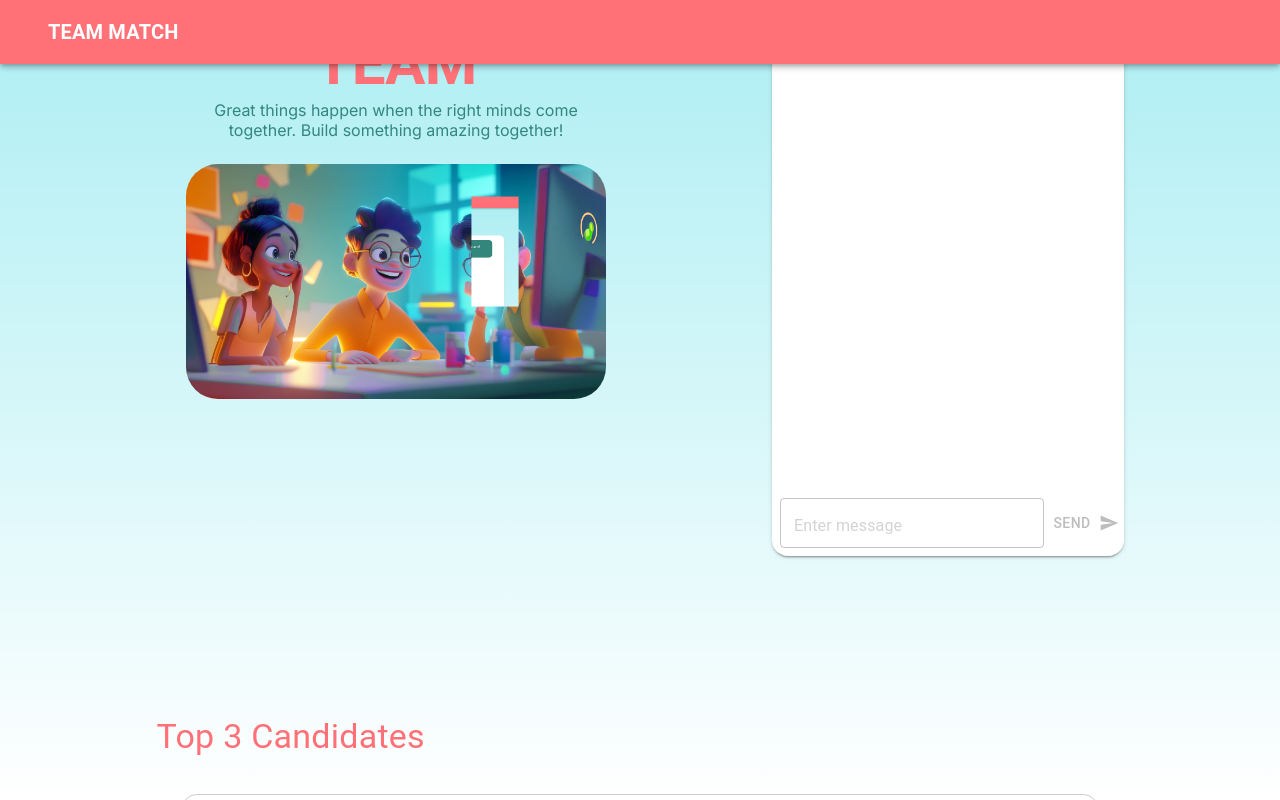
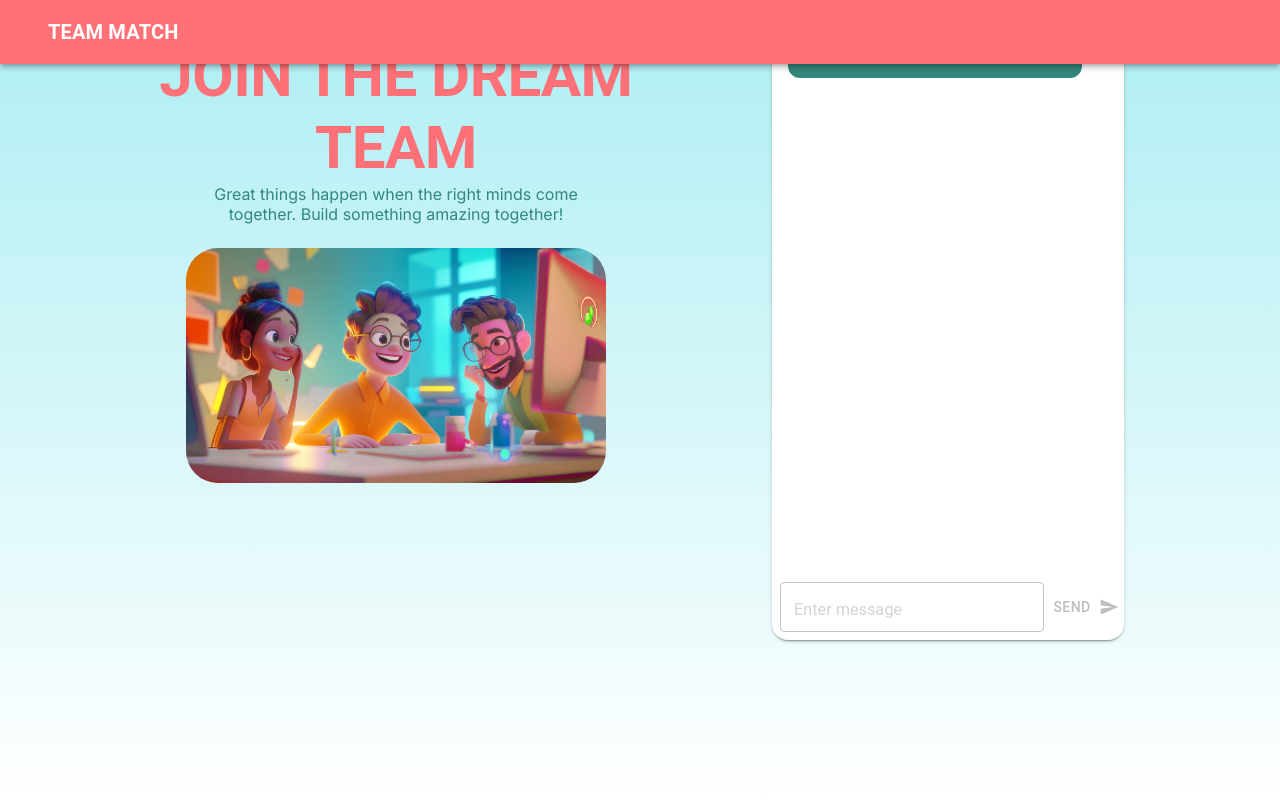
Before and after one commit to itancio/team-match, a Next.js app: page / in a window 1280 px wide. Built offline with nearby package versions, Linux system fonts and the light colour scheme.

Commit message:
updatte image

```diff
--- a/app/page.js
+++ b/app/page.js
@@ -26,24 +26,18 @@ const lightGray = '#f7f7f8'
 const gray = '#ebeced'
 const green = '#33877c'
 
-const recommendationCandidates = [
+const sample = [
   {
-    "name": "Bob Smith",
-    "location": "San Francisco, CA",
-    "tech_stacks": ["JavaScript: 6 years", "React: 4 years", "Node.js: 5 years"],
-    "comment": "Bob has extensive experience in JavaScript and React, making him a strong candidate for building responsive and dynamic user interfaces."
+    "name": "John Doe",
+    "location": "City, State",
+    "tech_stacks": ["techName1: x years", "techName2: x years"],
+    "comment": "John has extensive experience in tech1 and tech2, making him a strong candidate for building responsive and dynamic user interfaces."
   },
   {
-    "name": "Noah Adams",
-    "location": "Dallas, TX",
-    "tech_stacks": ["JavaScript: 4 years", "React: 3 years", "Redux: 2 years"],
-    "comment": "Noah has solid experience in React and JavaScript, which aligns well with your goal of creating responsive and scalable front-end solutions."
-  },
-  {
-    "name": "Aiden Brown",
-    "location": "Seattle, WA",
-    "tech_stacks": ["JavaScript: 1 year", "React: 1 year"],
-    "comment": "Although Aiden has less experience, he is eager to grow in React development and could be a potential fit for simpler tasks."
+    "name": "Jane Roe",
+    "location": "City2, OtherState",
+    "tech_stacks": ["techName1: x years", "techName2: x years"],
+    "comment": "Jane has solid experience in tech1 and tech2"
   }
 ]
 
@@ -52,7 +46,7 @@ export default function Home() {
   // const {isSignedIn, user} =useUser()
   const username = ""
   const [message, setMessage] = useState('');
-  const [recommendations, setRecommendations] = useState(recommendationCandidates);
+  const [recommendations, setRecommendations] = useState(null);
   const [messages, setMessages] = useState([
     {
       role: 'assistant',
@@ -65,7 +59,6 @@ export default function Home() {
   const scrollToBottom = () => {
     messagesEndRef.current?.scrollIntoView({ behavior: 'smooth' });
   };
-
 
 
   useEffect(() => {
@@ -171,7 +164,7 @@ export default function Home() {
               borderRadius: 8,
               my: 3,
             }}
-            src='/images/hero3.png'
+            src='/images/hero2.png'
           />
         </Stack>
       </Grid>
```
